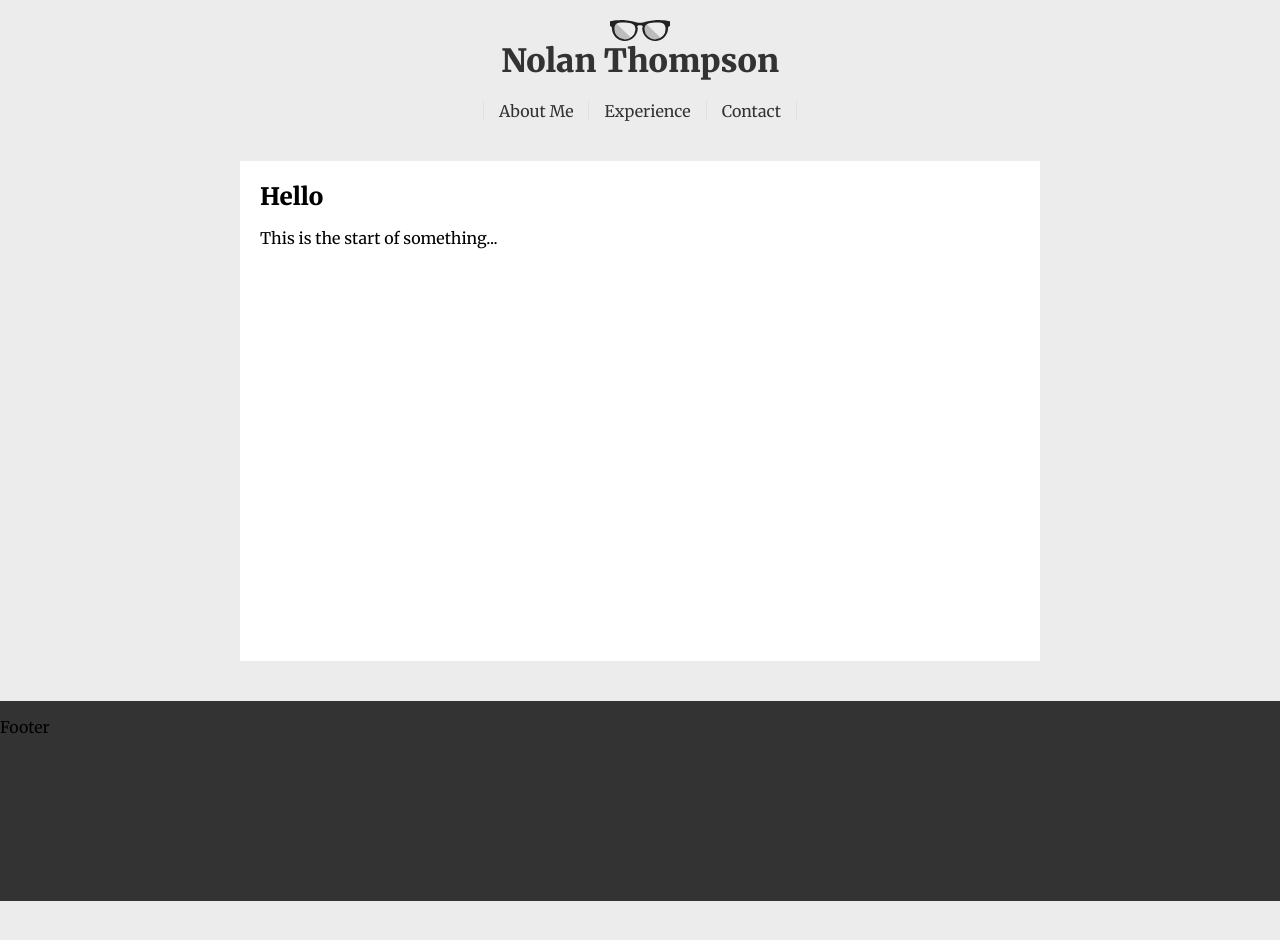
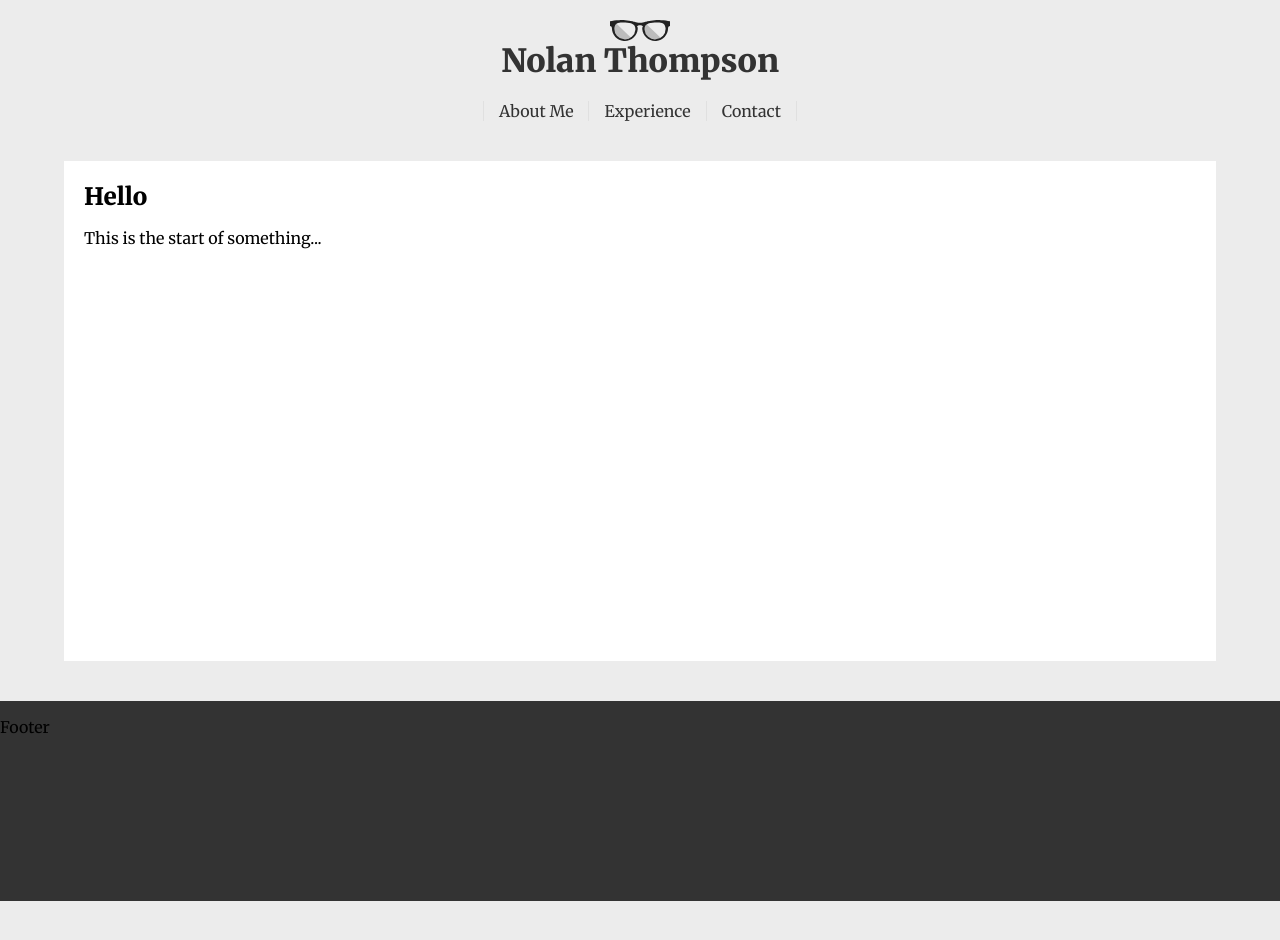
Before and after one commit to r3dscar3/React-Portfolio, a React app: page / in a window 1280 px wide. Shown: the top 940 px of the page. Built offline with nearby package versions, Linux system fonts and the light colour scheme.

Commit message:
fixing main content width

```diff
--- a/src/styles/app.scss
+++ b/src/styles/app.scss
@@ -58,7 +58,7 @@ footer {
 	display: flex;
 	flex-direction: column;
 	width: 100%;
-	max-width: 800px;
+	max-width: 90%;
 	margin: 20px auto;
 	min-height: 500px;
 }
```
